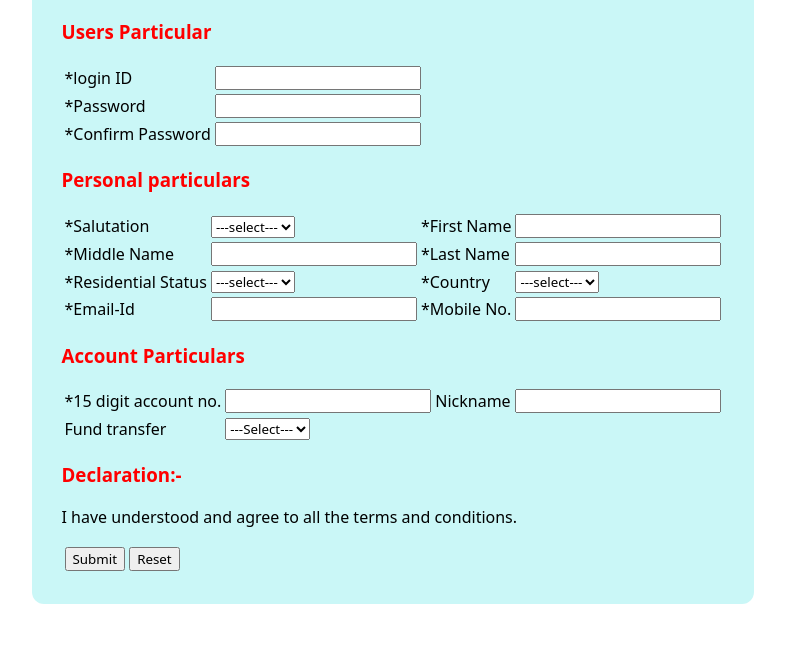
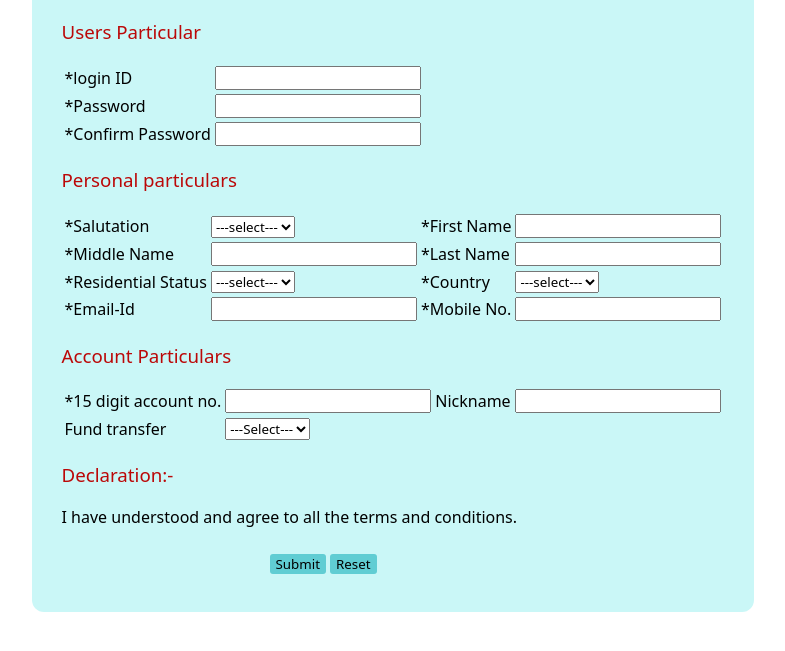
Before and after one commit to nikhilsingh884/WebDesigning, a plain HTML site: page WD_Assignment/reg_form.html in a window 1280 px wide. Shown: the part 147-798 px from the top of the page, without its empty margins (247-1032 px from the left). Drawn offline with Linux system fonts and the light colour scheme.

Commit message:
Update reg_form.html

```diff
--- a/WD_Assignment/reg_form.html
+++ b/WD_Assignment/reg_form.html
@@ -21,13 +21,32 @@
         }
 
         h3 {
-            color: red;
+            font-weight: 500;
+            color: rgb(187, 8, 8);
         }
 
         .header {
+            font-weight: 600;
             border-radius: 5px;
             text-align: center;
             background-color: rgb(96, 205, 211);
+        }
+
+        .button {
+            border-radius: 3px;
+            background-color: rgb(96, 205, 211);
+            color: rgb(0, 0, 0);
+            border: none;
+        }
+
+        .button:hover {
+            background-color: rgb(35, 118, 122);
+            color: white;
+        }
+
+        .btntable {
+            margin-left: 200px;
+            padding: 5px;
         }
     </style>
 </head>
@@ -134,15 +153,17 @@
 
                     <h3>Declaration:-</h3>
                     <p>I have understood and agree to all the terms and conditions.</p>
-                    <table>
+                    <table class="btntable">
                         <tr>
-                            <td class="button"><input type="submit">
-                                <input type="reset">
-                            </td>
+                            <div class="divbtn">
+                                <td><input type="submit" value="Submit" class="button">
+                                </td>
+                                <td>
+                                    <input type="submit" value="Reset" class="button">
+                                </td>
+                            </div>
                         </tr>
                     </table>
-
-
                 </table>
             </table>
         </form>
```
